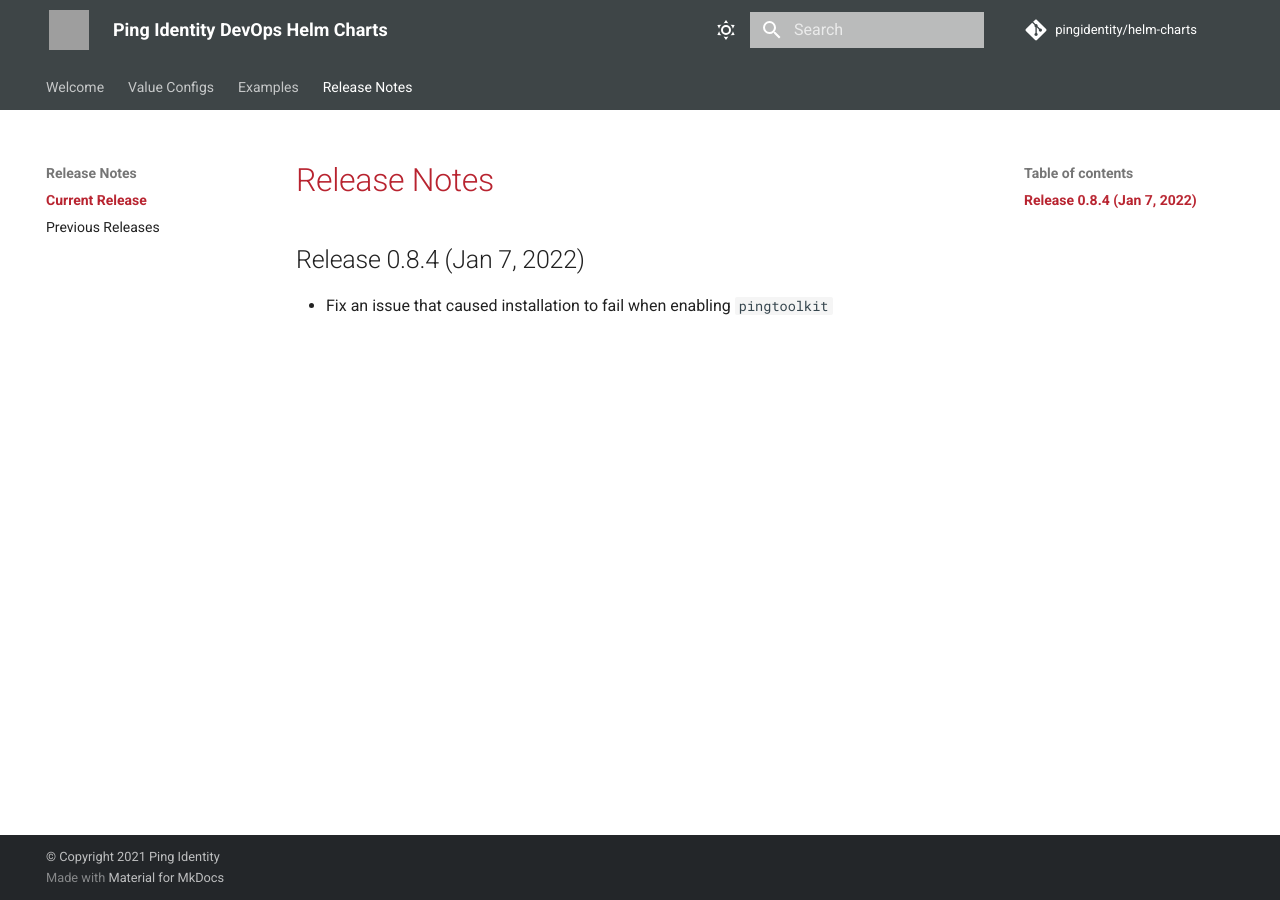
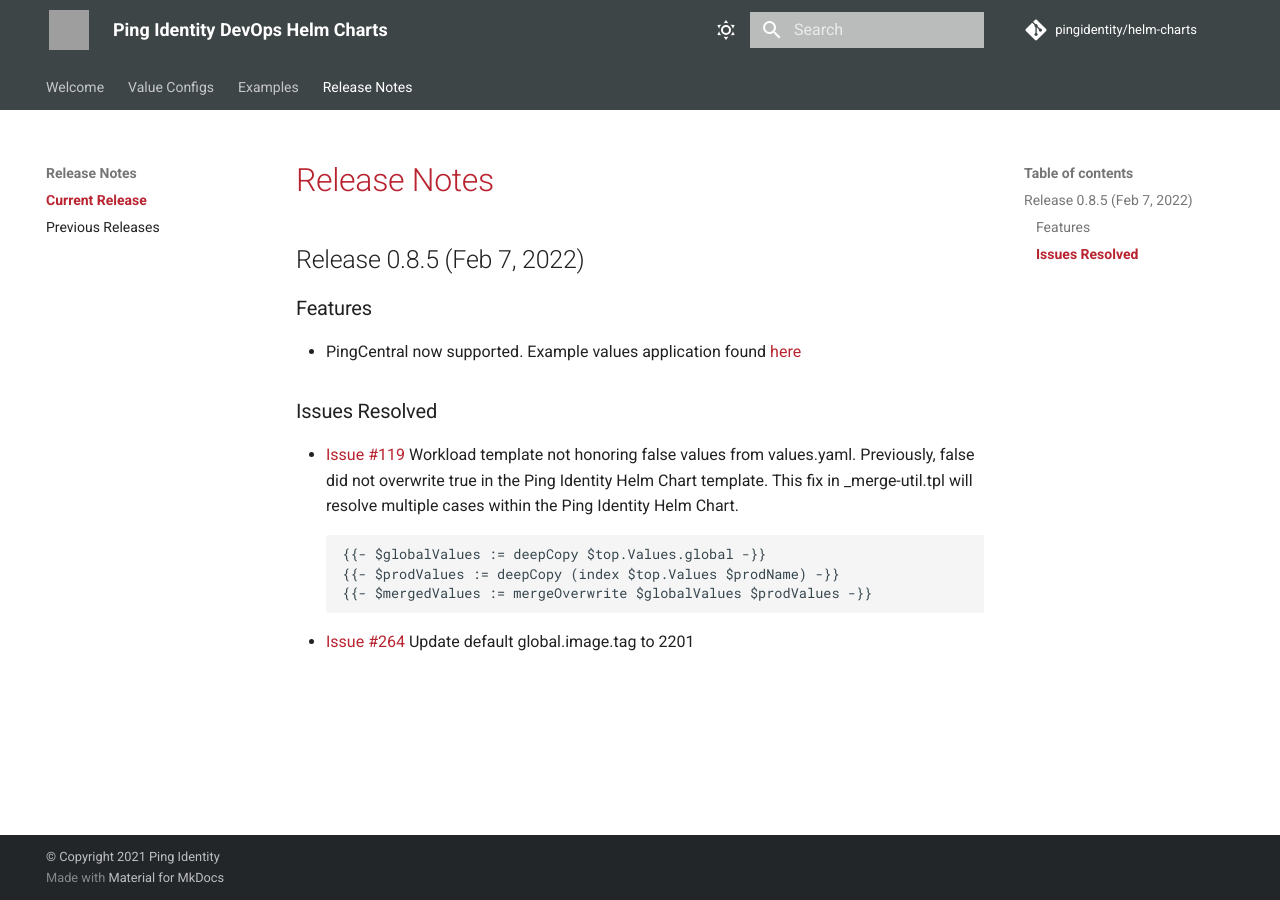
Before and after one commit to pingidentity/helm-charts, an MkDocs documentation site: the page built from docs/release-notes/currentRelease.md, in a window 1280 px wide. Built offline with MkDocs 1.6.1 and Material for MkDocs 9.7.7, drawn with Linux system fonts in a browser that asks for light colours; comment, search, counter and statistics services are not loaded; grey boxes are pictures that could not be loaded.

Commit message:
Release 0.8.5

````diff
--- a/docs/examples/pingfederate.yaml
+++ b/docs/examples/pingfederate.yaml
@@ -16,11 +16,11 @@
   envs:
     SERVER_PROFILE_URL: https://github.com/pingidentity/pingidentity-server-profiles.git
     SERVER_PROFILE_PATH: getting-started/pingfederate
-    SERVER_PROFILE_BRANCH: "2112"
+    SERVER_PROFILE_BRANCH: "2201"
 
 pingfederate-engine:
   enabled: true
   envs:
     SERVER_PROFILE_URL: https://github.com/pingidentity/pingidentity-server-profiles.git
     SERVER_PROFILE_PATH: getting-started/pingfederate
-    SERVER_PROFILE_BRANCH: "2112"
+    SERVER_PROFILE_BRANCH: "2201"
--- a/docs/examples/simple-sync.yaml
+++ b/docs/examples/simple-sync.yaml
@@ -8,14 +8,14 @@
   envs:
     SERVER_PROFILE_URL: https://github.com/pingidentity/pingidentity-server-profiles.git
     SERVER_PROFILE_PATH: baseline/pingdataconsole
-    SERVER_PROFILE_BRANCH: "2112"
+    SERVER_PROFILE_BRANCH: "2201"
 
 pingdatasync:
   enabled: true
   envs:
     SERVER_PROFILE_URL: https://github.com/pingidentity/pingidentity-server-profiles.git
     SERVER_PROFILE_PATH: simple-sync/pingdatasync
-    SERVER_PROFILE_BRANCH: "2112"
+    SERVER_PROFILE_BRANCH: "2201"
     USER_BASE_DN: o=sync
 
 pingdirectory:
@@ -23,5 +23,5 @@
   envs:
     SERVER_PROFILE_URL: https://github.com/pingidentity/pingidentity-server-profiles.git
     SERVER_PROFILE_PATH: simple-sync/pingdirectory
-    SERVER_PROFILE_BRANCH: "2112"
+    SERVER_PROFILE_BRANCH: "2201"
     USER_BASE_DN: o=sync
--- a/docs/release-notes/currentRelease.md
+++ b/docs/release-notes/currentRelease.md
@@ -1,5 +1,12 @@
 # Release Notes
-
-## Release 0.8.4 (Jan 7, 2022)
-
-* Fix an issue that caused installation to fail when enabling `pingtoolkit`
+## Release 0.8.5 (Feb 7, 2022)
+### Features ###
+  - PingCentral now supported. Example values application found [here](../examples/pingcentral/pingcentral.yaml)
+### Issues Resolved ###
+  - [Issue #119](https://github.com/pingidentity/helm-charts/issues/119) Workload template not honoring false values from values.yaml. Previously, false did not overwrite true in the Ping Identity Helm Chart template. This fix in _merge-util.tpl will resolve multiple cases within the Ping Identity Helm Chart.
+    ```
+    {{- $globalValues := deepCopy $top.Values.global -}}
+    {{- $prodValues := deepCopy (index $top.Values $prodName) -}}
+    {{- $mergedValues := mergeOverwrite $globalValues $prodValues -}}
+    ```
+  - [Issue #264](https://github.com/pingidentity/helm-charts/issues/264) Update default global.image.tag to 2201
````
Also changed, not shown: .gitlab-ci.yml (+60 -25 lines), docs/config/image.md (+1 -1 lines), docs/examples/everything.yaml (+7 -7 lines), 4 other files.
